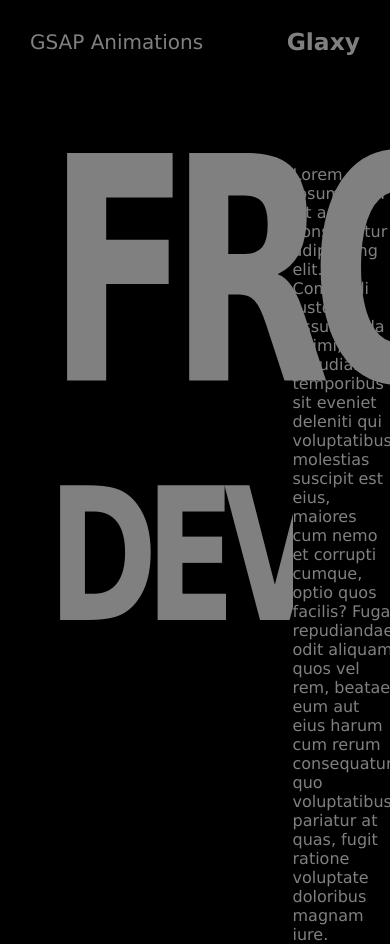
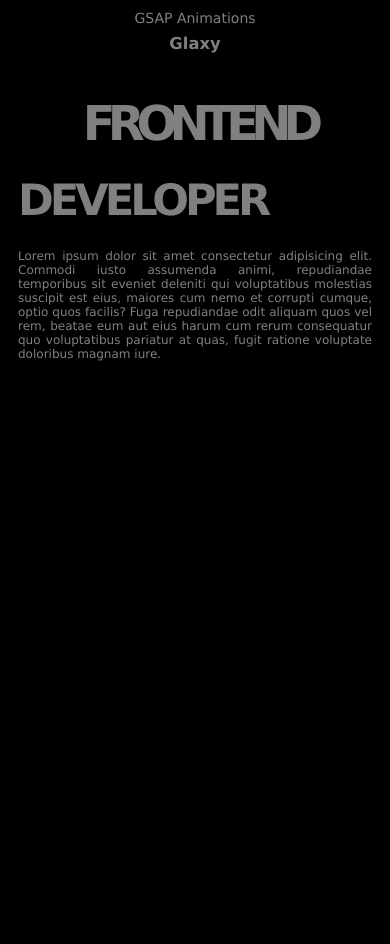
Before and after one commit to vishu9334/GSAP, a website: page index.html in a window 390 px wide. After the commit the page ends 844 px from the top, so only its background shows below. Drawn offline with nearby package versions, Linux system fonts and the light colour scheme.

Commit message:
Responsive add for phone

```diff
--- a/style.css
+++ b/style.css
@@ -103,3 +103,136 @@ section .b-main > :nth-child(2) {
   font-weight:100;
 
 }
+
+/* ============== RESPONSIVE DESIGN ============== */
+
+/* Tablet: 768px and below */
+@media (max-width: 768px) {
+  nav {
+    font-size: 16px;
+    padding-left: 15px;
+    padding-right: 15px;
+  }
+
+  section > :nth-child(1) {
+    font-size: 6em;
+    transform: scaleY(1.2);
+    letter-spacing: -10px;
+    padding-left: 1.5rem;
+    margin-top: 2rem;
+  }
+
+  section .b-main > :nth-child(1) {
+    font-size: 3em;
+    transform: scaleY(1.2);
+    letter-spacing: -6px;
+    padding-left: 1.5rem;
+  }
+
+  section .b-main > :nth-child(2) {
+    width: 100%;
+    padding-right: 1.5rem;
+    font-size: 14px;
+  }
+
+  section {
+    gap: 2em;
+  }
+}
+
+/* Mobile: 480px and below */
+@media (max-width: 480px) {
+  main {
+    height: auto;
+  }
+
+  nav {
+    font-size: 14px;
+    padding-left: 10px;
+    padding-right: 10px;
+    height: auto;
+    padding-top: 10px;
+    padding-bottom: 10px;
+    flex-direction: column;
+    gap: 8px;
+    justify-content: center;
+  }
+
+  nav .child {
+    margin: 0;
+  }
+
+  section {
+    height: auto;
+    padding: 10px;
+    gap: 1.5em;
+    justify-content: flex-start;
+    padding-top: 1rem;
+  }
+
+  section > :nth-child(1) {
+    width: 100%;
+    height: auto;
+    font-size: 3em;
+    transform: scaleY(1);
+    letter-spacing: -8px;
+    padding-left: 0.5rem;
+    margin-top: 1rem;
+    justify-content: center;
+    align-items: center;
+  }
+
+  section .box > :nth-child(6) {
+    display: none;
+  }
+
+  section .b-main {
+    width: 100%;
+    height: auto;
+    flex-direction: column;
+    gap: 1.5em;
+  }
+
+  section .b-main > :nth-child(1) {
+    width: 100%;
+    height: auto;
+    font-size: 1.8em;
+    transform: scaleY(1);
+    letter-spacing: -4px;
+    padding-left: 0.5rem;
+  }
+
+  section .b-main > :nth-child(2) {
+    width: 100%;
+    height: auto;
+    padding-right: 0.5rem;
+    padding-left: 0.5rem;
+    font-size: 12px;
+    text-align: justify;
+  }
+
+  body,
+  html {
+    height: auto;
+  }
+}
+
+/* Small Mobile: 360px and below */
+@media (max-width: 360px) {
+  section > :nth-child(1) {
+    font-size: 2em;
+    letter-spacing: -6px;
+  }
+
+  section .b-main > :nth-child(1) {
+    font-size: 1.3em;
+  }
+
+  section .b-main > :nth-child(2) {
+    font-size: 11px;
+  }
+
+  nav {
+    font-size: 12px;
+  }
+}
```
